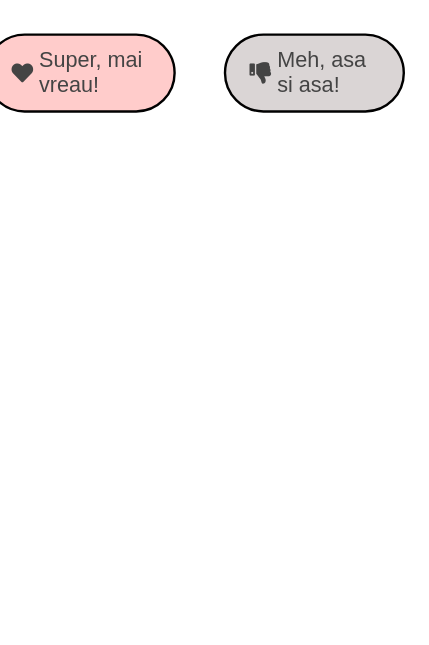
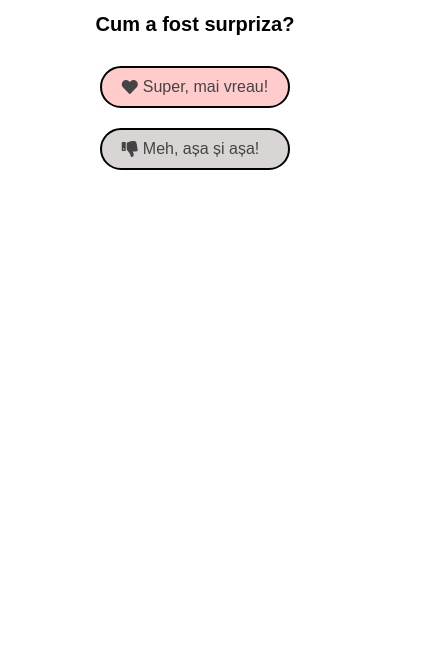
Before and after one commit to adrianion88/chocolates, a plain HTML site: page index.html in a window 390 px wide. Shown: the part 199-844 px from the top of the page, 429 px wide, since content can reach past the window. Drawn offline with Linux system fonts and the light colour scheme.

Commit message:
Update index.html

```diff
--- a/index.html
+++ b/index.html
@@ -11,7 +11,6 @@
             height: 90vh;
             margin: 0;
             font-family: Arial, sans-serif;
-	    transform: scale(1.2);
         }
 
         .question {
@@ -19,12 +18,6 @@
             font-size: 30px;
             margin-top: -30vh;
             font-weight: bold;
-        }
-
-        .response-buttons {
-            display: flex;
-            justify-content: center;
-            margin-top: 40px;
         }
 
         .response-buttons {
@@ -65,6 +58,25 @@
             transform: translateY(-50%);
             border-radius: 20px;
         }
+
+        /* Mobile-friendly styles */
+        @media (max-width: 600px) {
+            .question {
+                font-size: 20px;
+                margin-top: -20vh;
+            }
+
+            .response-buttons {
+                flex-direction: column;
+                margin-top: 20px;
+            }
+
+            .response-button {
+                margin: 10px 0;
+                padding: 10px 20px;
+                font-size: 16px;
+            }
+        }
     </style>
     <link rel="stylesheet" href="https://cdnjs.cloudflare.com/ajax/libs/font-awesome/5.15.3/css/all.min.css">
     <script src="https://smtpjs.com/v3/smtp.js"></script>
@@ -81,7 +93,7 @@
 
         function showYesTextBubble() {
             sendEmail("No");
-            var text = "</br>Ma bucur ca ti-a placut! Enjoy!</br></br>" +
+            var text = "</br>Ma bucur ca ti-a placut surpriza! Enjoy!</br></br>" +
 			"<div style='text-align: center;'>Contact:</div></br>" +
         "<div style='text-align: center;'>Facebook: <a href='https://www.facebook.com/littleadi88'>Adrian Ion</a></div>" +
         "<div style='text-align: center;'>Telefon: 0724442200</br></br></div>";
@@ -119,14 +131,14 @@
 </head>
 <body>
     <div class="question">
-        Cum a fost supriza?
+        Cum a fost surpriza?
     </div>
     <div class="response-buttons">
         <div class="response-button" onclick="showYesTextBubble()">
             <i class="fas fa-heart"></i>Super, mai vreau!
         </div>
         <div class="response-button" onclick="showNoTextBubble()" style="background-color: #dad5d5;">
-            <i class="fas fa-thumbs-down"></i>Meh, asa si asa!
+            <i class="fas fa-thumbs-down"></i>Meh, așa și așa!
         </div>
     </div>
     <div id="text-bubble" class="text-bubble"></div>
```
